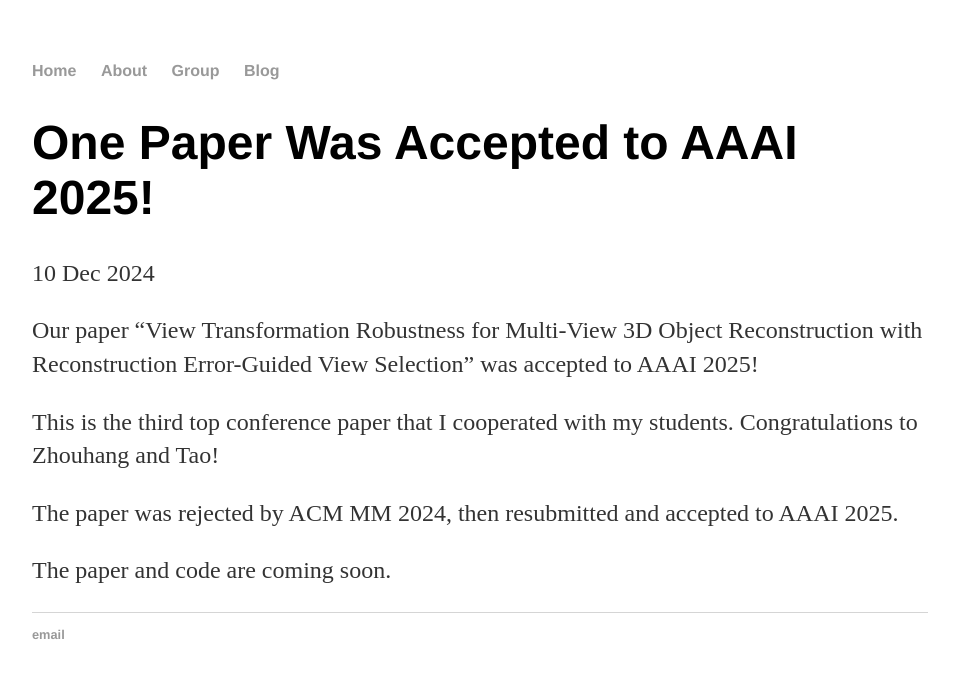
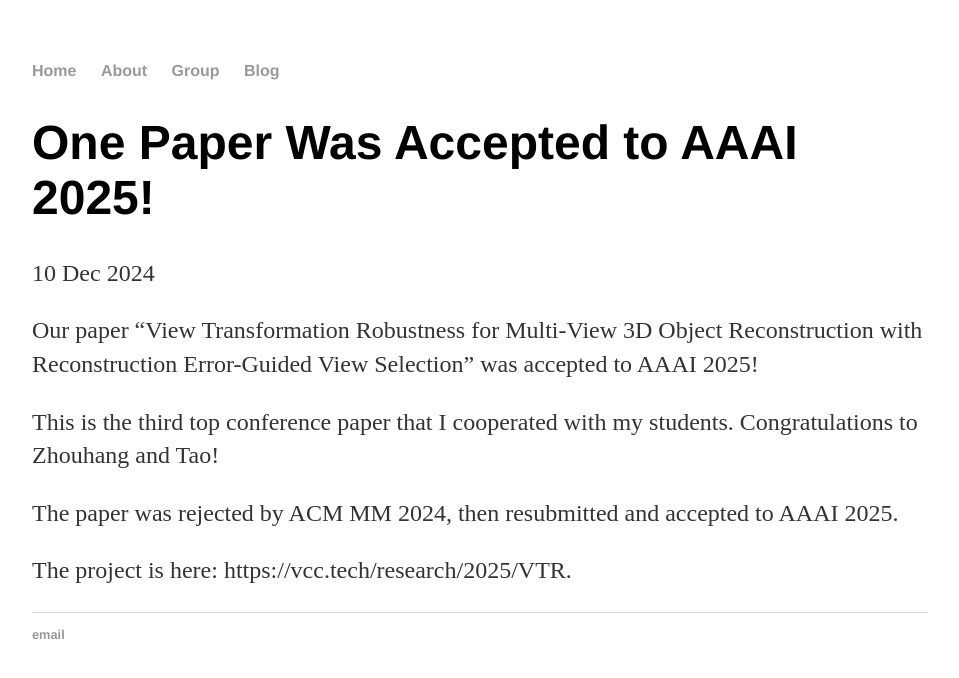
Before and after one commit to zqyq/zqyq.github.io, a Jekyll site: the page built from _posts/2024-12-10-AAAI25.md, in a window 1280 px wide. Shown: the top 678 px of the page, without its empty margins (160-1119 px from the left). Built offline with Jekyll 4.4.1, drawn with Linux system fonts in a browser that asks for light colours.

Commit message:
Update 2024-12-10-AAAI25.md

```diff
--- a/_posts/2024-12-10-AAAI25.md
+++ b/_posts/2024-12-10-AAAI25.md
@@ -10,4 +10,4 @@
 
 The paper was rejected by ACM MM 2024, then resubmitted and accepted to AAAI 2025.
 
-The paper and code are coming soon.
+The project is here: https://vcc.tech/research/2025/VTR.
```
